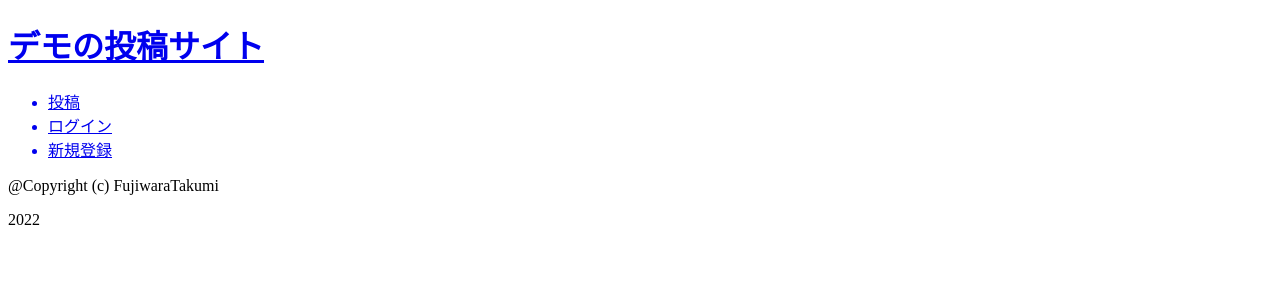
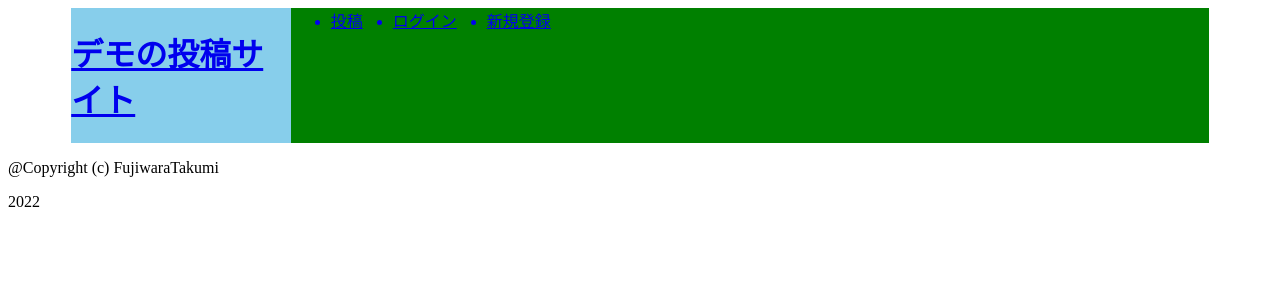
Before and after one commit to takumifujiwaradairy/DemoSiteNuxt, a Nuxt app: page / in a window 1280 px wide. Shown: the top 300 px of the page. Built offline with nearby package versions, Linux system fonts and the light colour scheme.

Commit message:
仮のヘッダーの作成

```diff
--- a/assets/stylesheets/pages/_header.scss
+++ b/assets/stylesheets/pages/_header.scss
@@ -0,0 +1,17 @@
+.header{
+  display: flex;
+  background-color: skyblue;
+  width:90%;
+  margin:0 auto;
+
+  .header-list{
+    display: flex;
+    background-color: green;
+    width: 90%;
+    margin:0 auto;
+
+    .header-item{
+      padding-right: 30px;
+    }
+  }
+}
--- a/layouts/TheHeader.vue
+++ b/layouts/TheHeader.vue
@@ -7,13 +7,13 @@
     </div>
     <ul class="header-list">
       <nuxt-link to="/post">
-        <li>投稿</li>
+        <li class="header-item">投稿</li>
       </nuxt-link>
       <nuxt-link to="/login">
-      <li>ログイン</li>
+      <li class="header-item">ログイン</li>
       </nuxt-link>
       <nuxt-link to="/signup">
-      <li>新規登録</li>
+      <li class="header-item">新規登録</li>
       </nuxt-link>
     </ul>
   </div>
```
